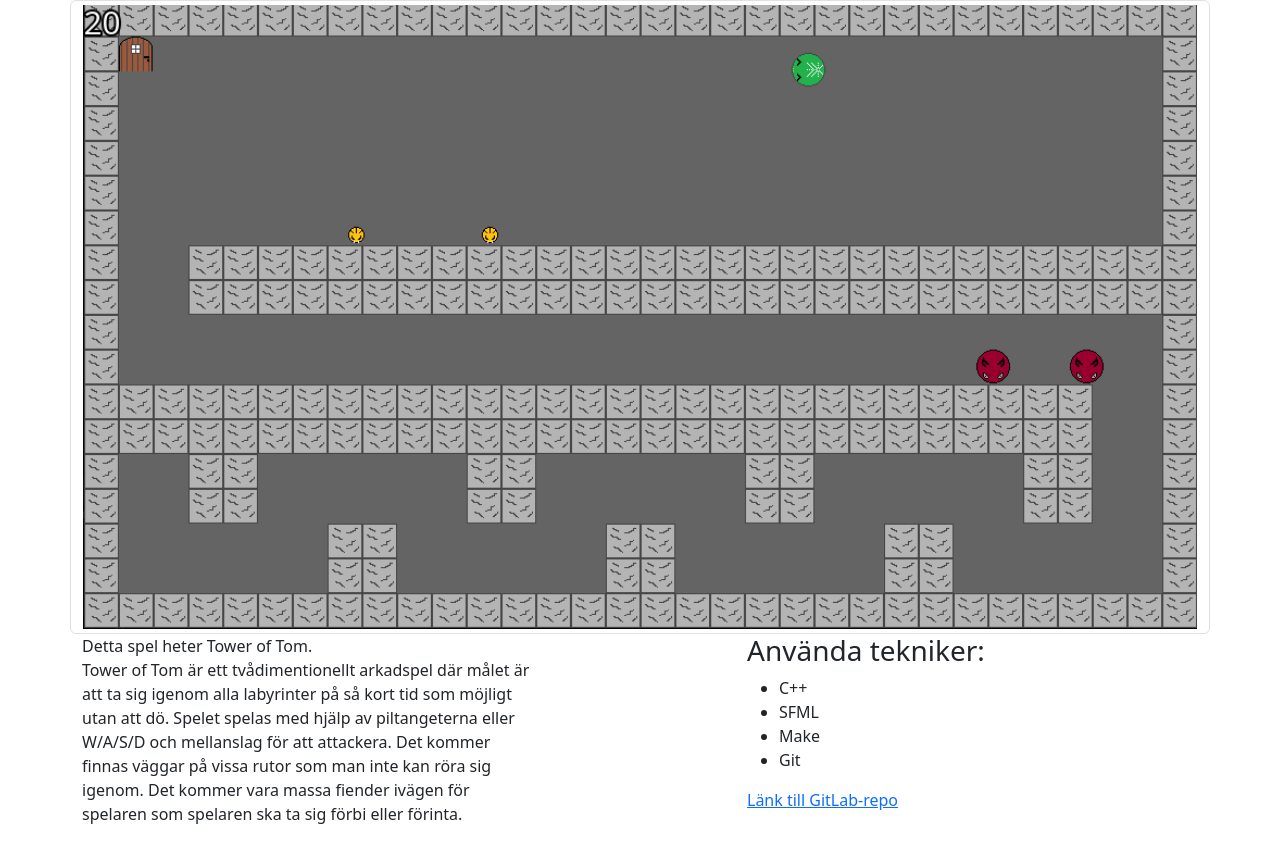
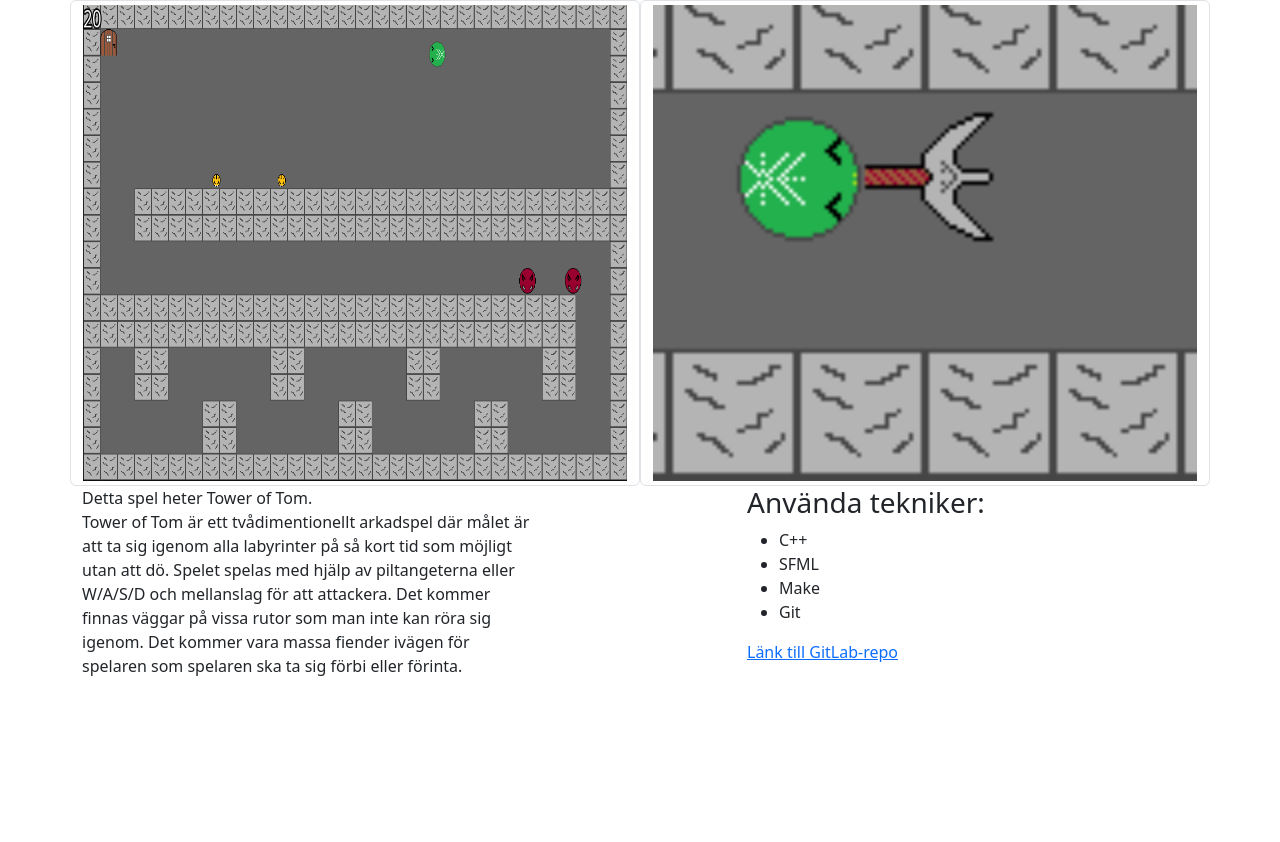
Before and after one commit to NiklasAwesome/TowerOfTom, a plain HTML site: page Portfolio/index.html in a window 1280 px wide. Shown: the part 102-944 px from the top of the page. After the commit the page ends 800 px from the top, so only its background shows below. Drawn offline with nearby package versions, Linux system fonts and the light colour scheme.

Commit message:
Uppdaterat kravspec och portfolioinlägg

```diff
--- a/Portfolio/index.html
+++ b/Portfolio/index.html
@@ -17,7 +17,8 @@
 			<h2>
 				TDP005 Projekt: Objektorienterat system
 			</h2>
-			<img class="img-thumbnail" src="toweroftom.png" alt="">
+			<img class="img-thumbnail col-sm-6" src="toweroftom.png" alt="">
+			<img class="img-thumbnail col-sm-6" src="player.png" alt="">
 
 		</div>
 		<div class="row">
```
Also changed, not shown: Portfolio/player.png (added), 2 other files.
